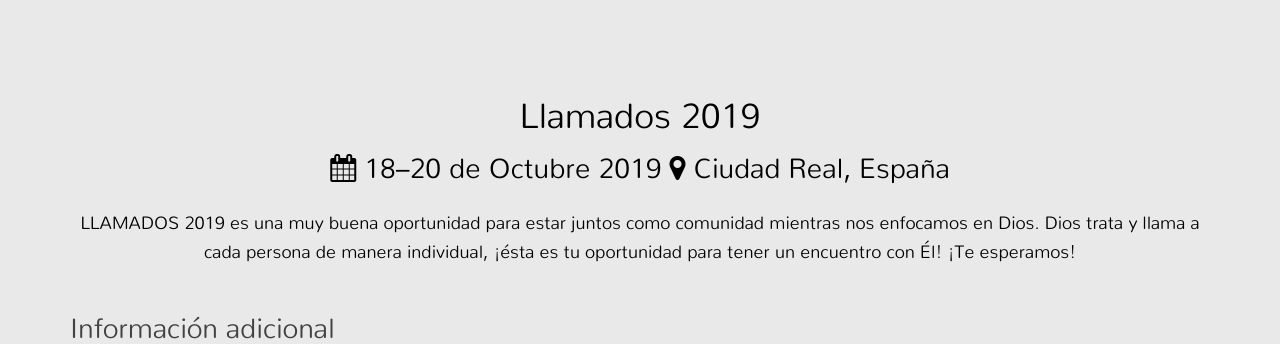
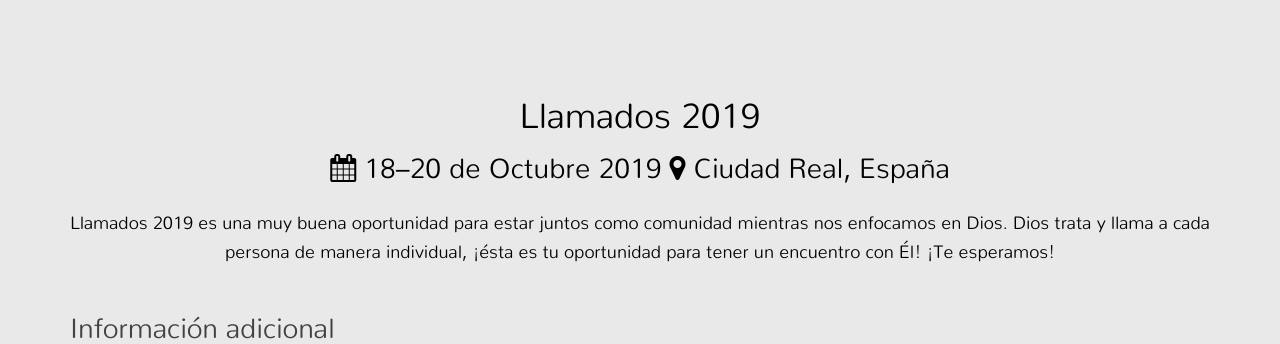
Before and after one commit to cristosalvador/cristosalvador.github.io, a Jekyll site: the page built from llamados.html, in a window 1280 px wide and 1384 px high, cut to the strip 164-508 px from the top of the window. Built offline with Jekyll 4.4.1, drawn with Linux system fonts in a browser that asks for light colours; nearby versions of some CDN libraries; comment, search, counter and statistics services are not loaded.

Commit message:
minusculas

```diff
--- a/llamados.html
+++ b/llamados.html
@@ -17,7 +17,7 @@ mainimage : images/cimientos_final.jpg
                 <h1 class="hero-heading" style="text-align: center;">Llamados 2019</h1>
                 <h2><a href="https://ti.to/el-encuentro-2017/llamados-2019/es.ics"><i class="fa fa-calendar"></i> 18–20 de Octubre 2019</a>&nbsp;<a href="https://www.google.com/maps/place/Retiros+Betania/@38.9671296,-3.9619409,15z/data=!4m2!3m1!1s0x0:0xa09eb91116e2b1bf?sa=X&ved=2ahUKEwiU0ZnJjfXiAhWO1uAKHTNuA7YQ_BIwD3oECAsQCA" target="_blank"><i class="fa fa-map-marker"></i> Ciudad Real, España</a></h2>
                 <h3 class="color-highlight">
-                  LLAMADOS 2019 es una muy buena oportunidad para estar juntos como comunidad mientras nos enfocamos en Dios.  Dios trata y llama a cada persona de manera individual, ¡ésta es tu oportunidad para tener un encuentro con Él! ¡Te esperamos!
+                  Llamados 2019 es una muy buena oportunidad para estar juntos como comunidad mientras nos enfocamos en Dios.  Dios trata y llama a cada persona de manera individual, ¡ésta es tu oportunidad para tener un encuentro con Él! ¡Te esperamos!
                     </h3>
             </div>
         </div>
```
